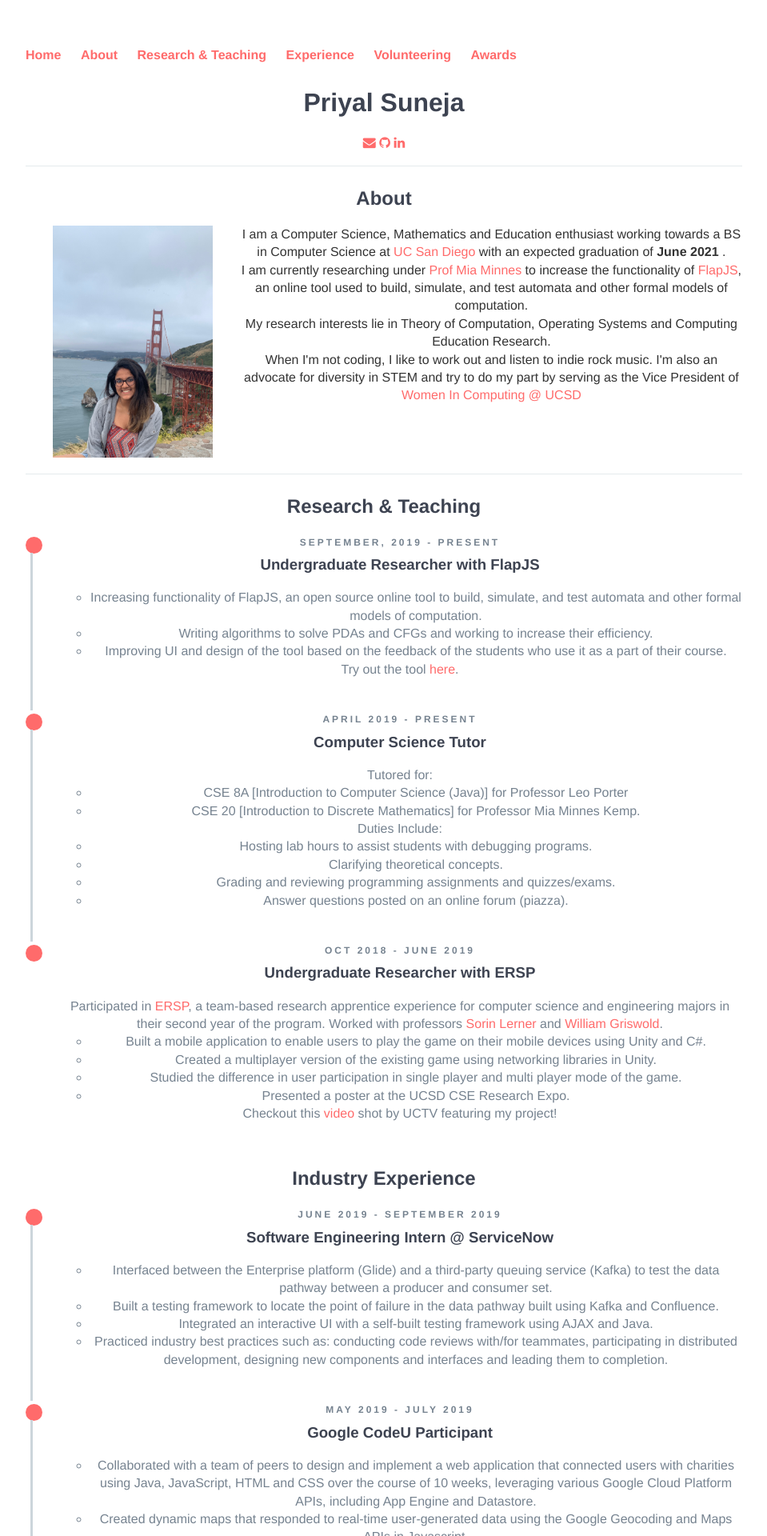
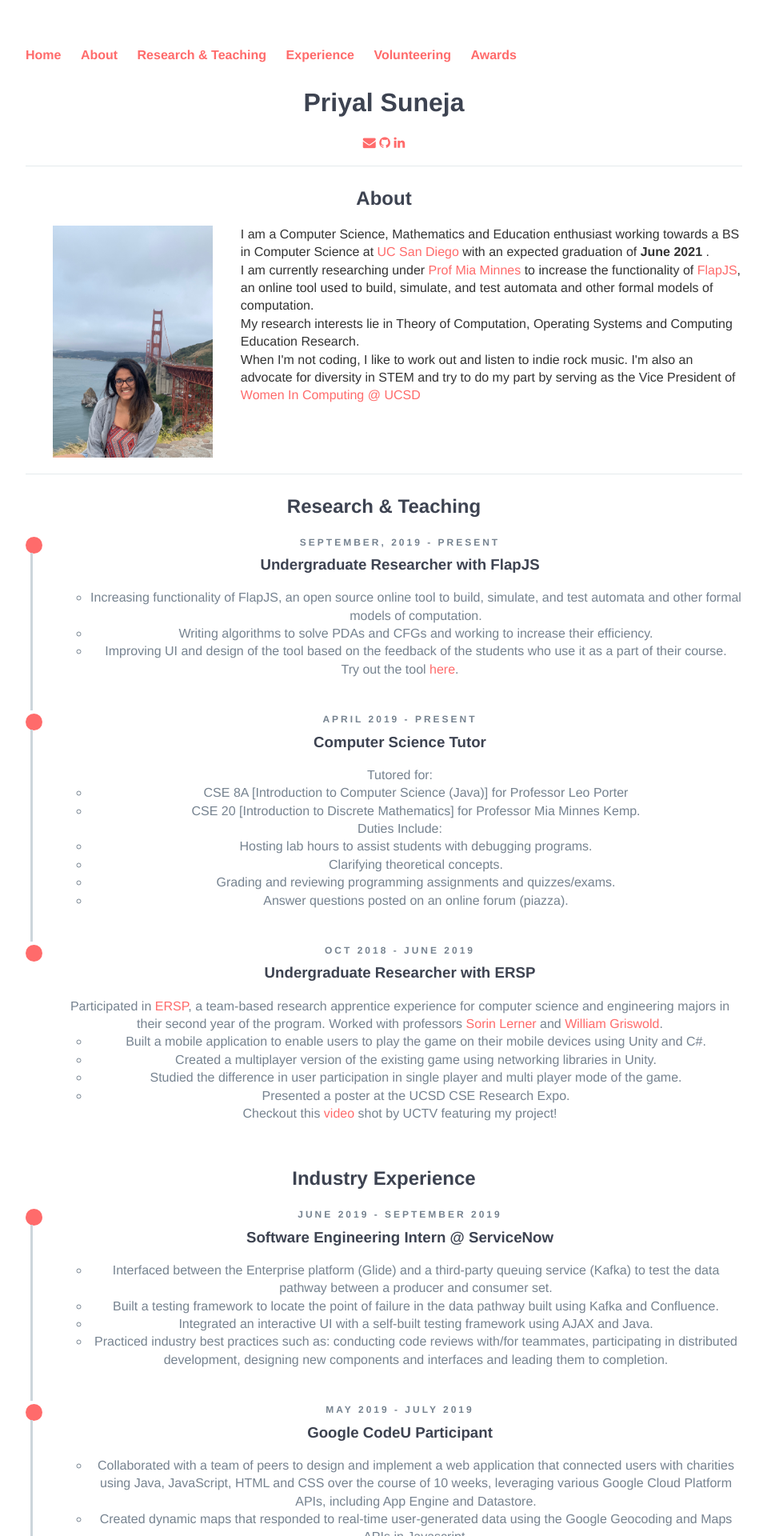
Before and after one commit to p-suneja/p-suneja.github.io, a Jekyll site: the page built from index.html, in a window 1280 px wide. Shown: the top 1920 px of the page at 80% size, without its empty margins (160-1119 px from the left). Built offline with Jekyll 4.4.1, drawn with Linux system fonts in a browser that asks for light colours; nearby versions of some CDN libraries.

Commit message:
Update index.html

```diff
--- a/index.html
+++ b/index.html
@@ -17,7 +17,7 @@ title: Priyal's Homepage
    		<section style="float:left; width: 30%">
 	   		<img src="/IMG_0136.jpeg" height="290" width="200">
    		</section>
-  		<section style="float:right; width: 70%; text-align:center">
+  		<section style="float:right; width: 70%; text-align:left">
 	   		<p> I am a Computer Science, Mathematics and Education enthusiast working towards a BS in Computer Science at <a href="https://cse.ucsd.edu/" target="_blank">UC San Diego</a> with an expected graduation of <b> June 2021</b> . </p>
 			<p> I am currently researching under <a href="http://cseweb.ucsd.edu/~minnes/" target="_blank">Prof Mia Minnes</a> to increase the functionality of <a href="https://flapjs.github.io/FLAPJS-WebApp/" target="_blank">FlapJS</a>, an online tool used to build, simulate, and test automata and other formal models of computation.</p>
 			<p> My research interests lie in Theory of Computation, Operating Systems and Computing Education Research. </p>
```
